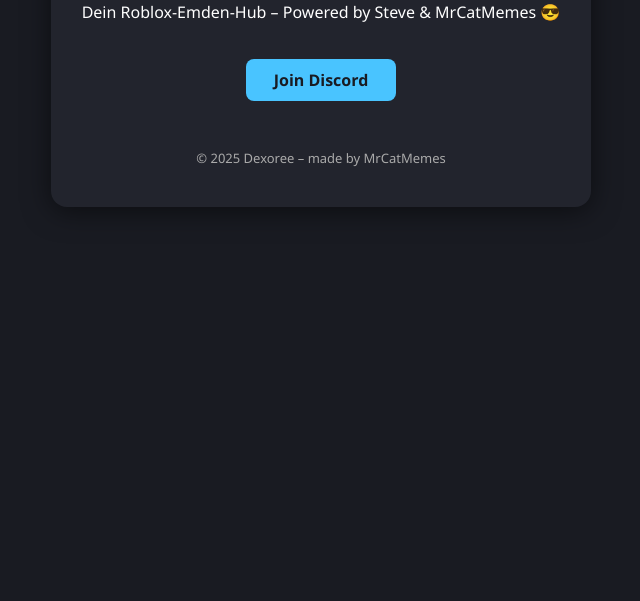
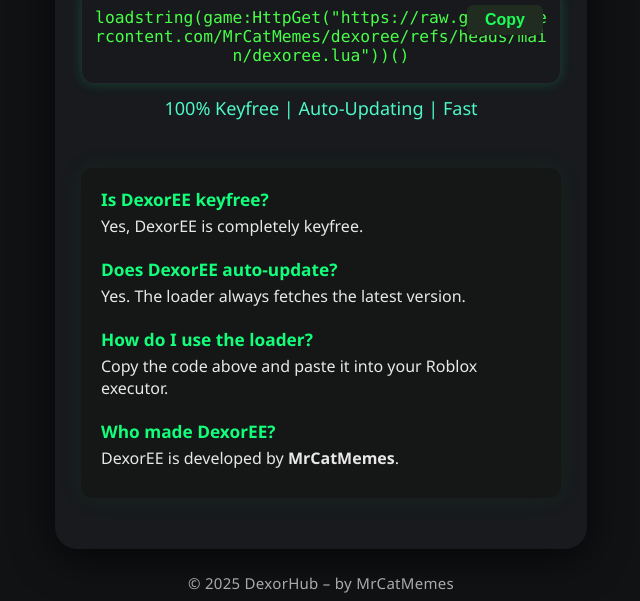
Before and after one commit to MrCatMemes/dexoree-website, a plain HTML site: page index.html in a window 1280 px wide. Shown: the part 199-800 px from the top of the page, without its empty margins (319-959 px from the left). Drawn offline with Linux system fonts and the light colour scheme.

Commit message:
Update index.html

```diff
--- a/index.html
+++ b/index.html
@@ -1,26 +1,191 @@
 <!DOCTYPE html>
-<html lang="de">
+<html lang="en">
 <head>
   <meta charset="UTF-8">
-  <title>Dexoree Hub - Emden</title>
+  <title>DexorEE Hub</title>
   <meta name="viewport" content="width=device-width, initial-scale=1">
+  <meta name="theme-color" content="#121212">
   <style>
-    body { font-family: 'Segoe UI', sans-serif; background: #191b22; color: #fff; margin:0; }
-    .center { max-width: 500px; margin: 80px auto; text-align:center; padding:40px 20px; background: #22242d; border-radius: 16px; box-shadow: 0 4px 28px #0008; }
-    h1 { color: #49c4ff; margin-bottom:12px;}
-    a { color: #49c4ff; text-decoration:none; }
-    a.button { display:inline-block; margin-top: 20px; background: #49c4ff; color:#191b22; padding:10px 28px; border-radius:8px; font-weight: bold;}
-    .credit { margin-top:48px; color: #aaa; font-size:13px;}
+    html {
+      scroll-behavior: smooth;
+    }
+    body {
+      margin: 0;
+      font-family: 'Segoe UI', Arial, sans-serif;
+      background: #111214;
+      color: #f3f3f3;
+      min-height: 100vh;
+      display: flex;
+      flex-direction: column;
+    }
+    .main {
+      flex: 1;
+      max-width: 480px;
+      margin: 40px auto 0 auto;
+      background: #181a1e;
+      border-radius: 22px;
+      box-shadow: 0 8px 40px #000b;
+      padding: 38px 26px 28px 26px;
+      text-align: center;
+      animation: showUp 0.8s cubic-bezier(.7,.3,0,1.1);
+    }
+    @keyframes showUp {
+      from { transform: translateY(40px) scale(.97); opacity:0;}
+      to   { transform: none; opacity:1;}
+    }
+    h1 {
+      font-size: 2.4em;
+      margin-bottom: 12px;
+      font-weight: 800;
+      letter-spacing: 0.05em;
+      color: #00ff7b;
+      text-shadow: 0 2px 20px #05ff1a50;
+    }
+    .loader {
+      background: #17191d;
+      border: 1px solid #24272c;
+      border-radius: 13px;
+      font-family: 'Fira Mono', 'Consolas', 'Menlo', monospace;
+      padding: 18px 12px;
+      margin: 32px 0 12px 0;
+      font-size: 1.02em;
+      color: #47ff47;
+      word-break: break-all;
+      position: relative;
+      transition: box-shadow 0.22s;
+      box-shadow: 0 0 12px #00ff7b30;
+      user-select: all;
+    }
+    .copy-btn {
+      position: absolute;
+      top: 15px; right: 17px;
+      background: #212c20;
+      color: #1bff57;
+      border: none;
+      border-radius: 6px;
+      padding: 6px 18px;
+      font-size: 0.98em;
+      font-weight: 600;
+      cursor: pointer;
+      transition: background .16s, color .18s;
+    }
+    .copy-btn:hover {
+      background: #14ff6d;
+      color: #202122;
+    }
+    .copied {
+      background: #21fdad !important;
+      color: #0b1d0d !important;
+      animation: copyFlash 0.8s;
+    }
+    @keyframes copyFlash {
+      0%   { background: #18e079; color: #000;}
+      70%  { background: #21fdad; color: #0b1d0d;}
+      100% { background: #212c20; color: #1bff57;}
+    }
+    .faq {
+      margin: 48px 0 20px 0;
+      text-align: left;
+      border-radius: 12px;
+      background: #151616;
+      box-shadow: 0 0 24px #00991b18;
+      padding: 20px 20px 8px 20px;
+    }
+    .faq-item {
+      margin-bottom: 21px;
+    }
+    .faq-q {
+      color: #11ff7b;
+      font-weight: bold;
+      font-size: 1.08em;
+      margin-bottom: 4px;
+      display: block;
+    }
+    .faq-a {
+      color: #e8e8e8;
+      margin-bottom: 2px;
+    }
+    @media (max-width: 550px) {
+      .main { margin: 22px 0 0 0; padding: 18px 4vw;}
+      h1 { font-size: 1.5em;}
+      .faq { padding: 12px 7px;}
+      .loader { font-size: 0.96em; padding: 13px 7px;}
+    }
+    footer {
+      width: 100%;
+      padding: 24px 0 8px 0;
+      color: #aaa;
+      background: none;
+      text-align: center;
+      font-size: 15px;
+      letter-spacing: 0.02em;
+      user-select: none;
+    }
+    a { color: #19ffd4; text-decoration: none;}
+    a:hover { text-decoration: underline;}
   </style>
 </head>
 <body>
-  <div class="center">
-    <h1>Dexoree Hub</h1>
-    <p>Dein Roblox-Emden-Hub – Powered by Steve & MrCatMemes 😎</p>
-    <a href="https://discord.gg/deinserver" class="button">Join Discord</a>
-    <div class="credit">
-      &copy; 2025 Dexoree – made by MrCatMemes
+  <div class="main">
+    <h1>DexorEE Loader</h1>
+    <div class="loader" id="loaderbox">
+      <button class="copy-btn" id="copybtn">Copy</button>
+      loadstring(game:HttpGet("https://raw.githubusercontent.com/MrCatMemes/dexoree/refs/heads/main/dexoree.lua"))()
+    </div>
+    <div style="margin-bottom:20px;color:#4df7c6;font-size:1.13em;font-weight:500;">
+      100% Keyfree | Auto-Updating | Fast
+    </div>
+    <div class="faq">
+      <div class="faq-item">
+        <span class="faq-q">Is DexorEE keyfree?</span>
+        <span class="faq-a">Yes, DexorEE is completely keyfree.</span>
+      </div>
+      <div class="faq-item">
+        <span class="faq-q">Does DexorEE auto-update?</span>
+        <span class="faq-a">Yes. The loader always fetches the latest version.</span>
+      </div>
+      <div class="faq-item">
+        <span class="faq-q">How do I use the loader?</span>
+        <span class="faq-a">Copy the code above and paste it into your Roblox executor.</span>
+      </div>
+      <div class="faq-item">
+        <span class="faq-q">Who made DexorEE?</span>
+        <span class="faq-a">DexorEE is developed by <b>MrCatMemes</b>.</span>
+      </div>
     </div>
   </div>
+  <footer>
+    &copy; 2025 DexorHub – by MrCatMemes
+  </footer>
+  <script>
+    // Smooth scroll for anchor links (not needed, aber falls du mehr Seiten machst)
+    document.querySelectorAll('a[href^="#"]').forEach(a => {
+      a.addEventListener('click', function(e) {
+        e.preventDefault();
+        document.querySelector(this.getAttribute('href')).scrollIntoView({
+          behavior: 'smooth'
+        });
+      });
+    });
+    // Copy to clipboard
+    const btn = document.getElementById('copybtn');
+    const loaderbox = document.getElementById('loaderbox');
+    btn.addEventListener('click', function() {
+      let code = loaderbox.textContent.trim();
+      if (window.navigator && navigator.clipboard) {
+        navigator.clipboard.writeText(code);
+      } else {
+        const ta = document.createElement("textarea");
+        ta.value = code;
+        document.body.appendChild(ta);
+        ta.select();
+        document.execCommand("copy");
+        ta.remove();
+      }
+      btn.classList.add("copied");
+      btn.textContent = "Copied!";
+      setTimeout(()=>{ btn.classList.remove("copied"); btn.textContent="Copy"; }, 1200);
+    });
+  </script>
 </body>
 </html>
```
